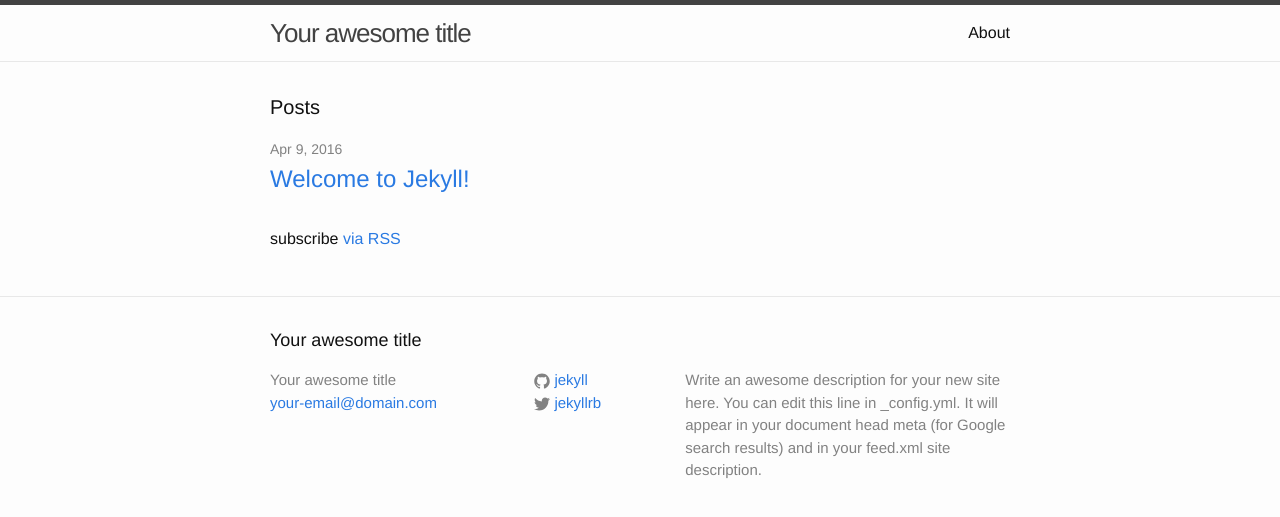
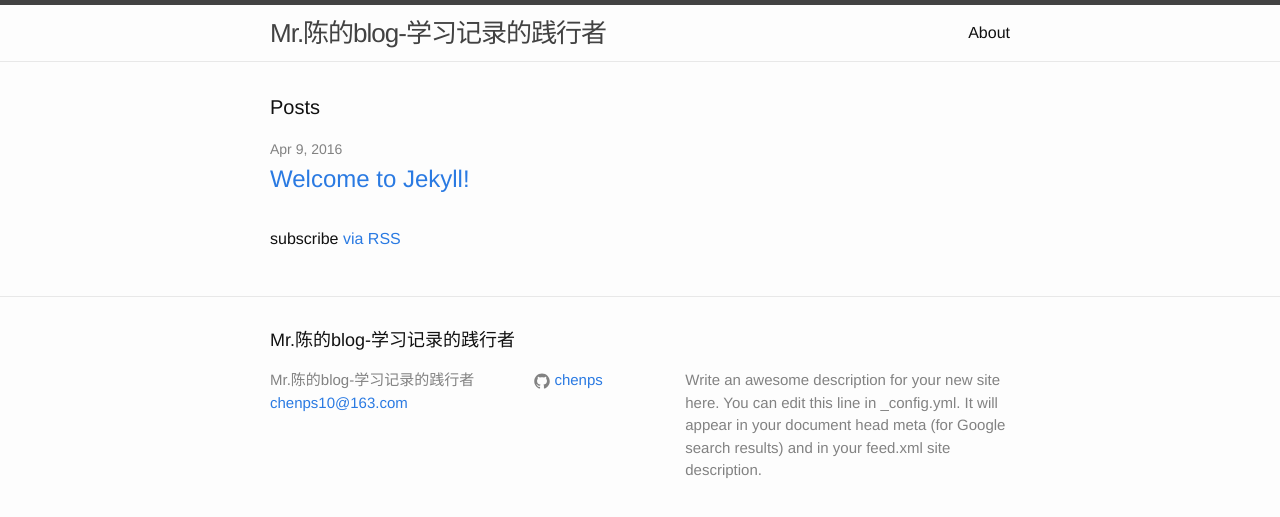
Before and after one commit to chenps/chenps.github.io, a Jekyll site: the page built from index.html, in a window 1280 px wide. Shown: the top 517 px of the page. Built offline with Jekyll 4.4.1, drawn with Linux system fonts in a browser that asks for light colours.

Commit message:
修改站点配置

```diff
--- a/_config.yml
+++ b/_config.yml
@@ -6,16 +6,16 @@
 # 'jekyll serve'. If you change this file, please restart the server process.
 
 # Site settings
-title: Your awesome title
-email: your-email@domain.com
+title: Mr.陈的blog-学习记录的践行者
+email: chenps10@163.com
 description: > # this means to ignore newlines until "baseurl:"
   Write an awesome description for your new site here. You can edit this
   line in _config.yml. It will appear in your document head meta (for
   Google search results) and in your feed.xml site description.
 baseurl: "" # the subpath of your site, e.g. /blog
 url: "http://yourdomain.com" # the base hostname & protocol for your site
-twitter_username: jekyllrb
-github_username:  jekyll
+twitter_username:
+github_username:  chenps
 
 # Build settings
 markdown: kramdown
```
